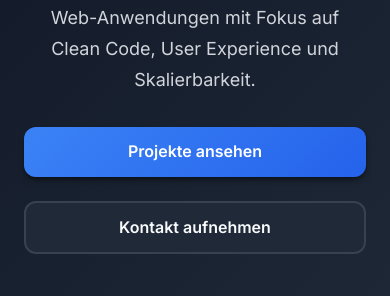
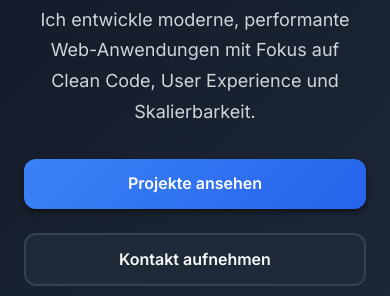
Before and after one commit to bayraktarhasan/bayraktarhasan.github.io, a plain HTML site: page index.html in a window 390 px wide. Shown: the part 240-536 px from the top of the page. Drawn offline with Linux system fonts and the light colour scheme.

Commit message:
update mobile view

```diff
--- a/assets/css/style.css
+++ b/assets/css/style.css
@@ -929,7 +929,7 @@ button {
 
     .hero {
         min-height: auto;
-        padding: var(--spacing-2xl) 0;
+        padding: calc(var(--spacing-2xl) + 2rem) 0 var(--spacing-2xl);
     }
 
     .hero-cta {
```
Also changed, not shown: 1 other file.
